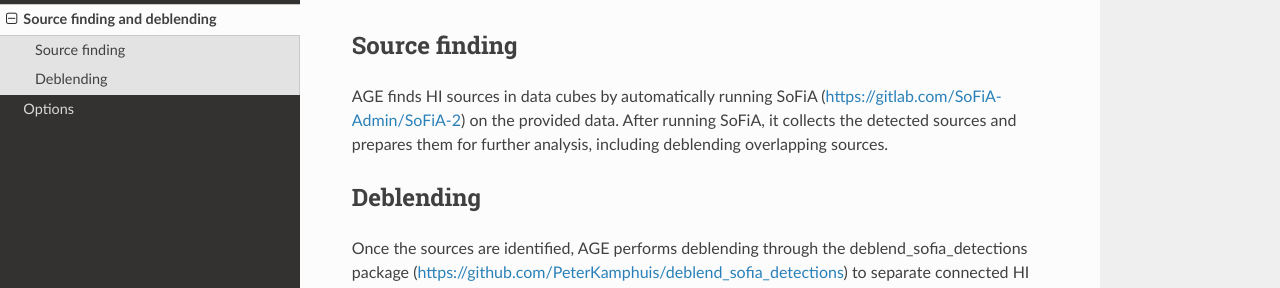
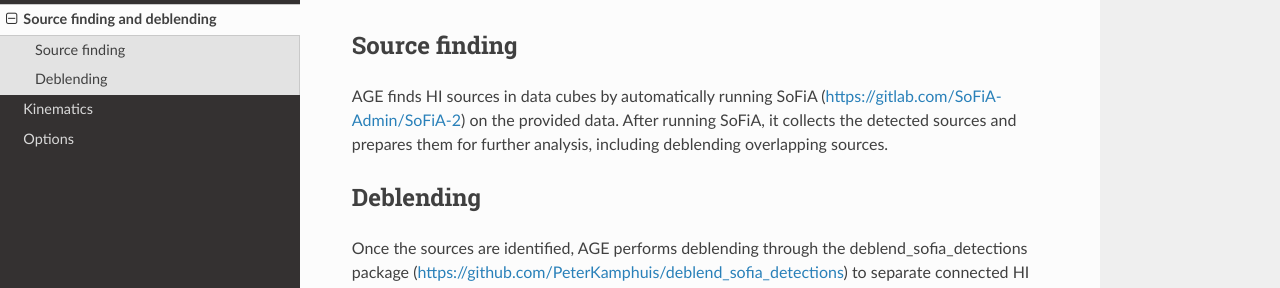
Before and after one commit to PeterKamphuis/anomalous_gas_extractor, a Sphinx documentation site: the page built from docs/source/source_finding_and_deblending.rst, in a window 1280 px wide. Shown: the part 131-419 px from the top of the page. Built offline with Sphinx 7.4.7 and the Read the Docs theme 3.1.0, drawn with Linux system fonts in a browser that asks for light colours; pages that are not in the unit, such as notebooks, are missing from menus.

Commit message:
Improved docs

```diff
--- a/docs/source/index.rst
+++ b/docs/source/index.rst
@@ -11,6 +11,6 @@ Contents
 
   Introduction, Installation & Easy use <readme.md>
   Source finding and deblending <source_finding_and_deblending.rst>
-  Kinemetry Rings <kinemetry_rings.rst>
+  Kinematics <kinematics.rst>
   Options <options.rst>
   Copyright <license.rst>
```
